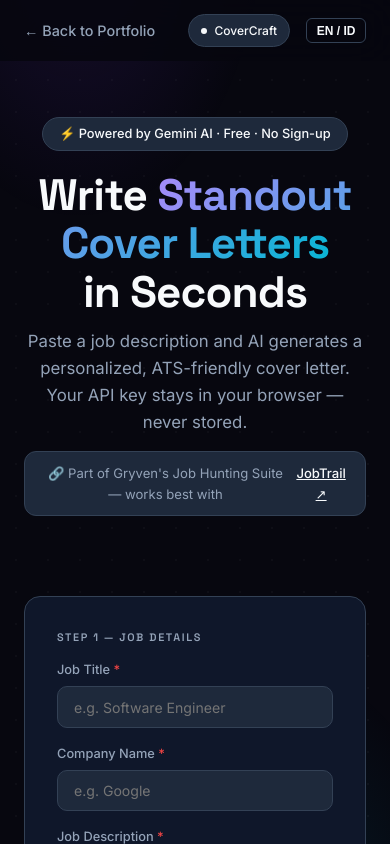
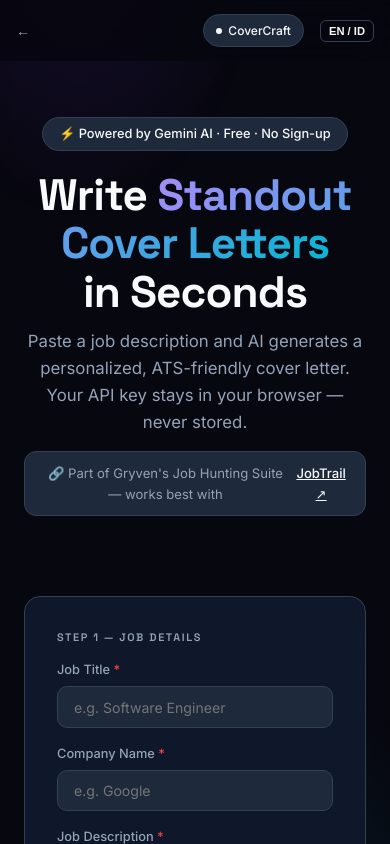
Before and after one commit to gryvnalvrdo/portofolio, a Next.js app: page /covercraft in a window 390 px wide. Shown: the top 844 px of the page. Built offline with nearby package versions, Linux system fonts and the light colour scheme.

Commit message:
style: optimize navigation bar layout for mobile in covercraft and autoapply

```diff
--- a/app/autoapply/page.tsx
+++ b/app/autoapply/page.tsx
@@ -71,6 +71,12 @@ export default function AutoApplyPage() {
         .aa-body { background: var(--bg); color: var(--text); font-family: 'Inter', sans-serif; min-height: 100vh; }
         .aa-nav { position:sticky; top:0; z-index:100; background:rgba(2,6,23,0.85); backdrop-filter:blur(20px); border:none; padding:.9rem 0; }
         .aa-nav-inner { max-width:1000px; margin:0 auto; padding:0 1.5rem; display:flex; align-items:center; justify-content:space-between; gap:1rem; }
+        @media (max-width: 600px) {
+          .aa-nav-inner { padding: 0 1rem; }
+          .aa-back-text { display: none; }
+          .aa-logo { font-size: 0.85rem !important; }
+          .lang-toggle { font-size: 0.7rem !important; padding: 0.25rem 0.5rem !important; }
+        }
         .aa-logo { font-family:'Space Grotesk',sans-serif; font-weight:700; font-size:1.1rem; text-decoration:none; color:var(--text); }
         .aa-nav-links { display:flex; gap:.5rem; }
         .aa-nav-link { display:flex; align-items:center; gap:.35rem; padding:.4rem .85rem; border-radius:8px; border:1px solid var(--border); background:var(--surface2); color:var(--text); text-decoration:none; font-size:.8rem; font-weight:500; transition:all .2s; white-space:nowrap; }
@@ -168,8 +174,8 @@ export default function AutoApplyPage() {
       <div className="aa-body">
         <nav className="aa-nav">
           <div className="aa-nav-inner">
-            <Link href="/" style={{ color: "var(--muted)", textDecoration: "none", fontSize: "0.9rem", fontWeight: 500 }}>
-              {t.back}
+            <Link href="/" style={{ color: "var(--muted)", textDecoration: "none", fontSize: "0.9rem", fontWeight: 500, display: "flex", alignItems: "center", gap: "0.25rem" }}>
+              <span>←</span> <span className="aa-back-text">{lang === 'en' ? 'Back to Portfolio' : 'Kembali ke Portofolio'}</span>
             </Link>
             <div style={{ display: 'flex', alignItems: 'center', gap: '1rem' }}>
               <div className="aa-logo">🤖 AutoApply Flow</div>
--- a/app/covercraft/page.tsx
+++ b/app/covercraft/page.tsx
@@ -344,6 +344,11 @@ RULES:
         }
         .cc-nav-fixed { position: sticky; top: 0; z-index: 100; background: rgba(7,7,15,.85); backdrop-filter: blur(20px); padding: .9rem 0; }
         .cc-nav-inner { max-width: 900px; margin: 0 auto; padding: 0 1.5rem; display: flex; align-items: center; justify-content: space-between; }
+        @media (max-width: 600px) {
+          .cc-nav-inner { padding: 0 1rem; }
+          .cc-back-text { display: none; }
+          .cc-badge, .lang-toggle { font-size: 0.7rem; padding: 0.25rem 0.5rem; }
+        }
         .cc-logo { font-family: 'Space Grotesk', sans-serif; font-weight: 700; font-size: 1.2rem; background: linear-gradient(135deg, #a78bfa, #06b6d4); -webkit-background-clip: text; -webkit-text-fill-color: transparent; background-clip: text; text-decoration: none; }
         .cc-badge { display: flex; align-items: center; gap: .5rem; font-size: .75rem; color: #94a3b8; background: rgba(124,58,237,.1); border: 1px solid rgba(139,92,246,.2); border-radius: 100px; padding: .3rem .8rem; }
         .cc-badge .dot { width: 6px; height: 6px; border-radius: 50%; background: #a78bfa; animation: pulse 2s infinite; }
@@ -423,15 +428,15 @@ RULES:
       <div className="cc-body">
         <nav className="cc-nav-fixed" style={{ borderBottom: 'none' }}>
           <div className="cc-nav-inner">
-            <Link href="/" style={{ color: "var(--muted)", textDecoration: "none", fontSize: "0.9rem", fontWeight: 500 }}>
-              {t.back}
+            <Link href="/" style={{ color: "var(--muted)", textDecoration: "none", fontSize: "0.9rem", fontWeight: 500, display: "flex", alignItems: "center", gap: "0.25rem" }}>
+              <span>←</span> <span className="cc-back-text">{lang === 'en' ? 'Back to Portfolio' : 'Kembali ke Portofolio'}</span>
             </Link>
             <div style={{ display: 'flex', alignItems: 'center', gap: '1rem' }}>
-              <div className="cc-badge" style={{ display: 'flex', alignItems: 'center', gap: '0.5rem', background: 'var(--surface2)', padding: '0.35rem 0.75rem', borderRadius: '99px', fontSize: '0.75rem', border: '1px solid var(--border)' }}>
+              <div className="cc-badge" style={{ display: 'flex', alignItems: 'center', gap: '0.4rem', background: 'var(--surface2)', borderRadius: '99px', border: '1px solid var(--border)' }}>
                 <div className="dot" style={{ width: '6px', height: '6px', borderRadius: '50%', background: 'var(--text)' }}></div>
                 CoverCraft
               </div>
-              <button onClick={toggleLang} className="lang-toggle" style={{ background: 'transparent', border: '1px solid var(--border)', color: 'var(--text)', padding: '0.3rem 0.6rem', borderRadius: '6px', fontSize: '0.75rem', cursor: 'pointer' }}>
+              <button onClick={toggleLang} className="lang-toggle" style={{ background: 'transparent', border: '1px solid var(--border)', color: 'var(--text)', borderRadius: '6px', cursor: 'pointer' }}>
                 {lang === "en" ? "EN / ID" : "ID / EN"}
               </button>
             </div>
```
